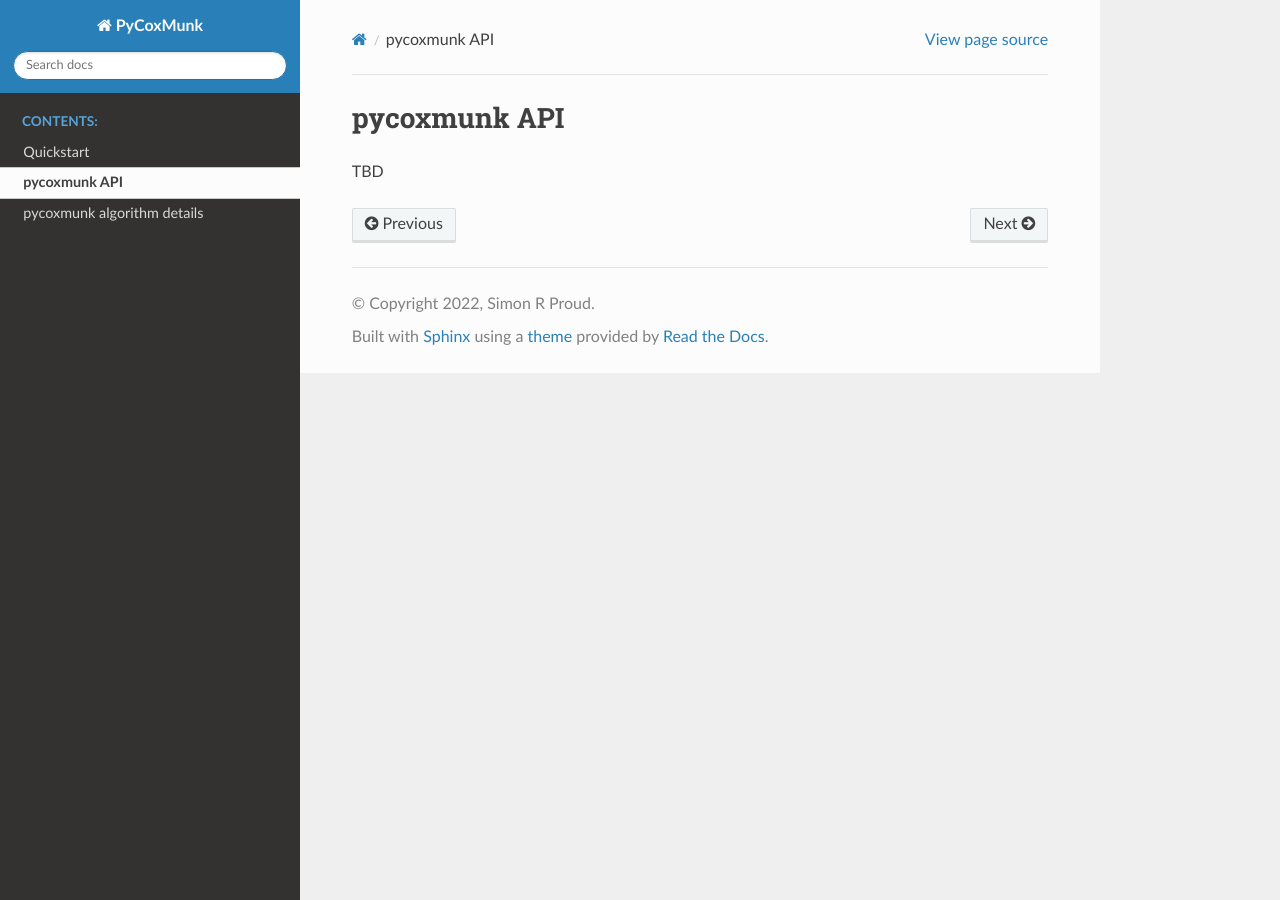
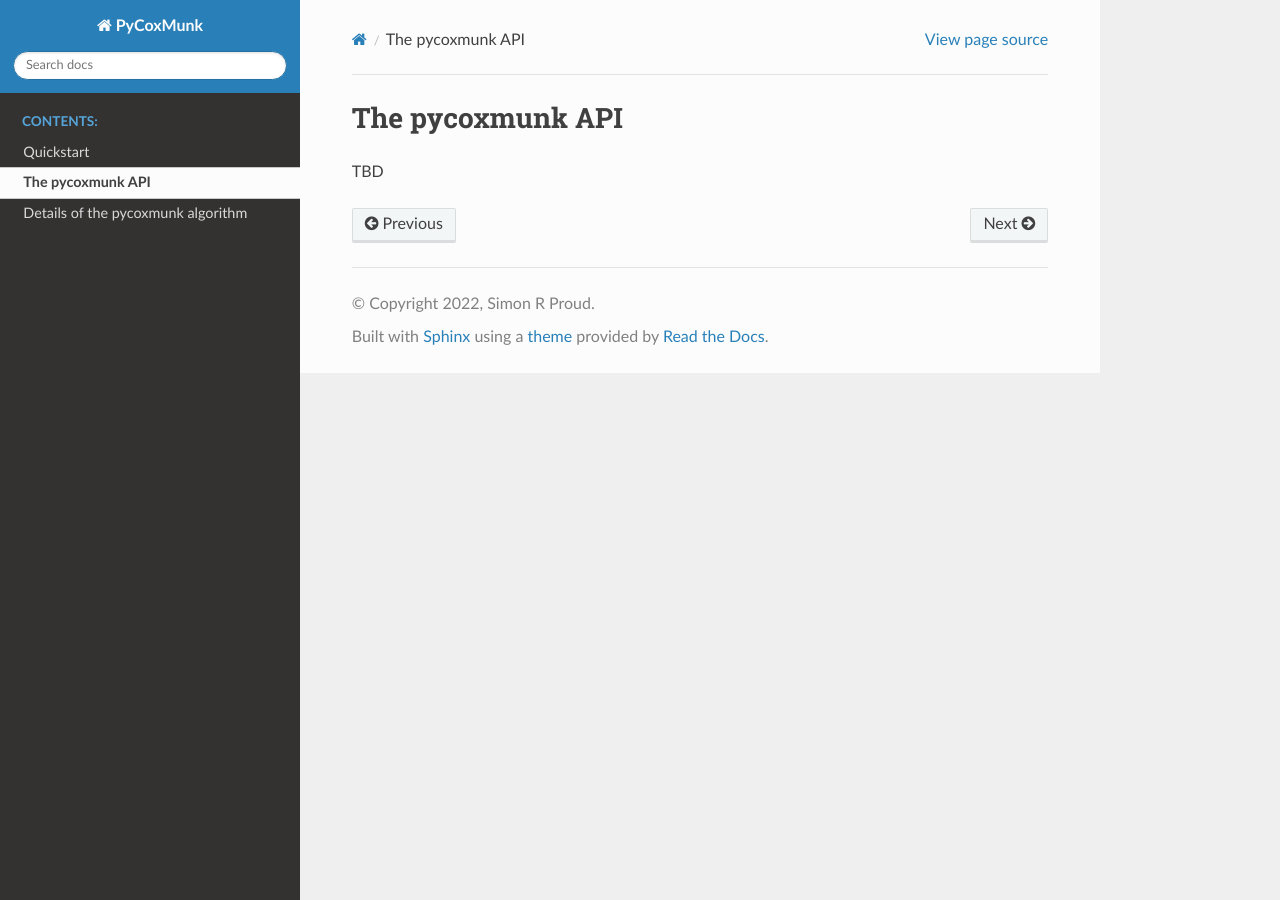
Before and after one commit to simonrp84/PyCoxMunk, a Sphinx documentation site: the page built from docs/pcm_api.rst, in a window 1280 px wide. Built offline with Sphinx 7.4.7 and the Read the Docs theme 2.0.0, drawn with Linux system fonts in a browser that asks for light colours.

Commit message:
Update documentation

```diff
--- a/docs/pcm_api.rst
+++ b/docs/pcm_api.rst
@@ -1,5 +1,5 @@
 .. _PCM_API:
-pycoxmunk API
+The pycoxmunk API
 =================
 
 TBD
```
Also changed, not shown: docs/pcm_technical.rst (+19 -2 lines).
